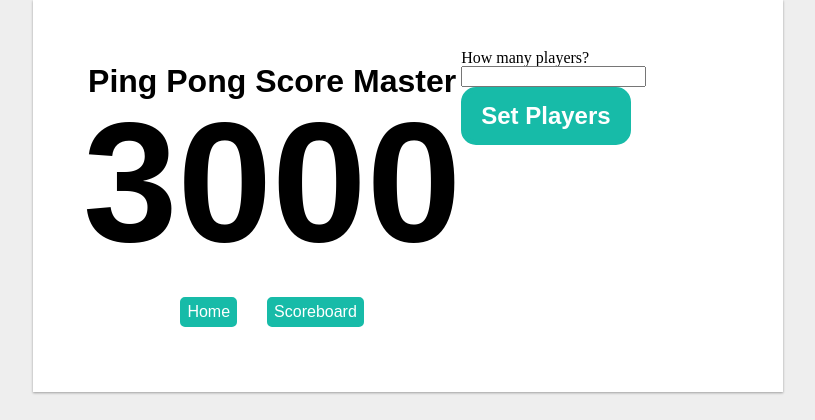
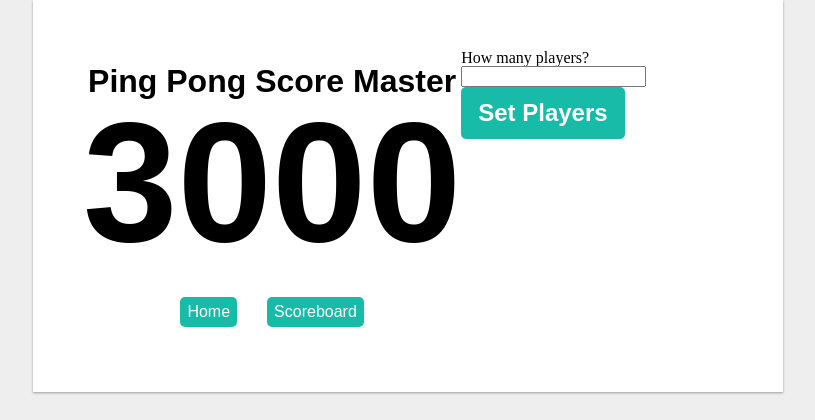
Before and after one commit to thehink/PingPong, a PHP site: page / in a window 1280 px wide. Shown: the top 420 px of the page, without its empty margins (232-1047 px from the left). Run offline with PHP 8.4, Linux system fonts and the light colour scheme; data that the repository does not hold is empty; some web fonts are replaced.

Commit message:
Fixed som border radius
Fixed som border radius

```diff
--- a/css/style.css
+++ b/css/style.css
@@ -29,13 +29,13 @@ h2 span {
 /* "button" Set players button*/
 button {
 	background: #17bba8;
-	border: 5px solid #17bba8;
+	border: 2px solid #17bba8;
 	padding: 10px 15px;
 	font-family: 'Coda', sans-serif;
 	font-weight: 800;
 	font-size: 24px;
 	color: #fff;
-	border-radius: 15px;
+	border-radius: 5px;
 }
 button:hover {
 	background: #fff;
```
